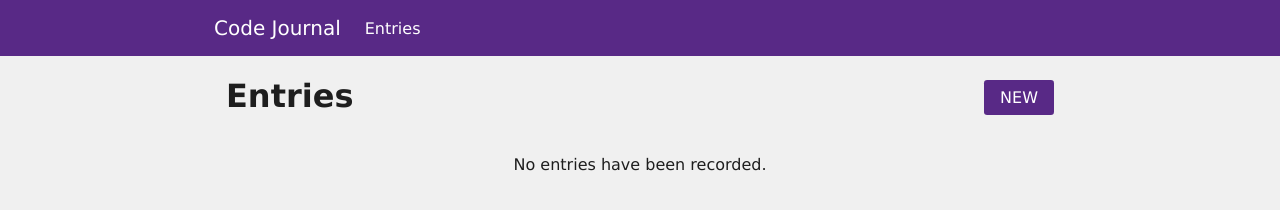
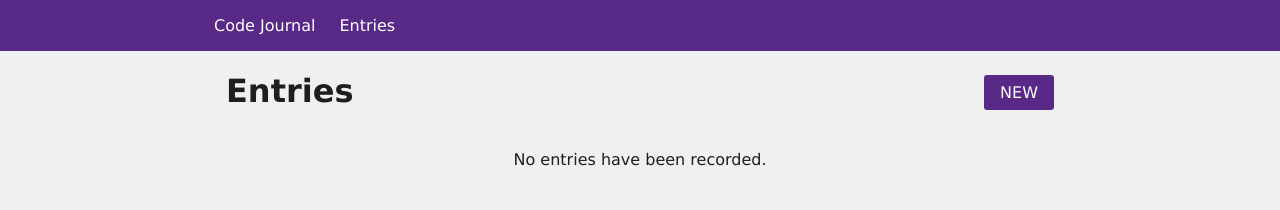
Before and after one commit to sararoohan/code-journal, a website: page index.html in a window 1280 px wide. Both pictures are taken after a click on the link "Entries". Drawn offline with Linux system fonts and the light colour scheme.

Commit message:
Modified nav item and anchor to Entries view. #2

```diff
--- a/css/styles.css
+++ b/css/styles.css
@@ -100,7 +100,7 @@ textarea:focus {
   text-decoration: none;
 } */
 
-.nav-item {
+.tab {
   padding: 1rem 1.5rem 1rem 0;
   display: flex;
   align-items: center;
@@ -108,12 +108,12 @@ textarea:focus {
   text-decoration: none;
 }
 
-[data-view="entry-form"].nav-item {
+[data-view="entry-form"].tab.active {
   font-size: 1.25rem;
   font-weight: 300;
 }
 
-[data-view="entries"].nav-item {
+[data-view="entries"].tab.active {
   cursor: pointer;
 }
 
--- a/index.html
+++ b/index.html
@@ -17,17 +17,17 @@
 <body>
   <div>
     <header class="page-header">
-      <div class="container">
+      <div class="container tabs">
         <div class="row">
-          <div class="nav-item active" data-view="entry-form">Code Journal</div>
-          <a class="nav-item" data-view="entries" href="#">Entries</a>
+          <div class="tab" data-view="entry-form">Code Journal</div>
+          <a class="tab" data-view="entries" href="#">Entries</a>
         </div>
       </div>
     </header>
     <div class="container view" data-view="entry-form">
       <div class="row">
         <h1>New Entry</h1>
-        <form id="entry-form" class="row form" action="#" method="GET">
+        <form id="entry-form" class="row form" action="#entries" method="GET">
           <div class="column-half">
             <img class="placeholder-image column-full" src="images/placeholder-image-square.jpg" alt="placeholder">
           </div>
--- a/js/main.js
+++ b/js/main.js
@@ -20,34 +20,35 @@ $entryForm.addEventListener('submit', function (event) {
     notes: $entryForm.elements.notes.value,
     nextEntryID: nextEntryID
   };
-
   data.entries.unshift(formEntries);
   data.view = 'entries';
-  // console.log(data.view);
+  showView(data.view);
+  // console.log(showView(data.view));
   $placeholderImage.setAttribute('src', 'images/placeholder-image-square.jpg');
-  document.querySelector('.form').reset();
+  $entryForm.reset();
 });
 
-// function showView() {
-//  data.view.replace
-// }
 const $allViews = document.querySelectorAll('.view');
-// console.dir($allViews);
+
+function showView(view) {
+  const $dataView = event.target.getAttribute('data-view');
+  for (let j = 0; j < $allViews.length; j++) {
+    if ($allViews[j].getAttribute('data-view') === $dataView) {
+      $allViews[j].className = 'container view';
+    } else {
+      $allViews[j].className = 'container view ' + 'hidden';
+    }
+  }
+}
 
 document.addEventListener('click', function (event) {
   if (event.target.matches('a')) {
     const $dataView = event.target.getAttribute('data-view');
-    for (let i = 0; i < $allViews.length; i++) {
-      if ($allViews[i].getAttribute('data-view') === $dataView) {
-        $allViews[i].className = 'container view';
-      } else {
-        $allViews[i].className = 'container view ' + 'hidden';
-      }
-    }
+    showView($dataView);
   }
 });
 
-function newEntry(entry) {
+function renderEntry(entry) {
   const $entryItem = document.createElement('li');
   $entryItem.setAttribute('class', 'row entry-list-item');
 
@@ -85,7 +86,7 @@ const $noEntries = document.querySelector('.no-entries');
 
 document.addEventListener('DOMContentLoaded', function (event) {
   for (var i = 0; i < data.entries.length; i++) {
-    var $domTree = newEntry(data.entries[i]);
+    var $domTree = renderEntry(data.entries[i]);
     $entryList.appendChild($domTree);
     $noEntries.className = 'hidden';
   }
```
